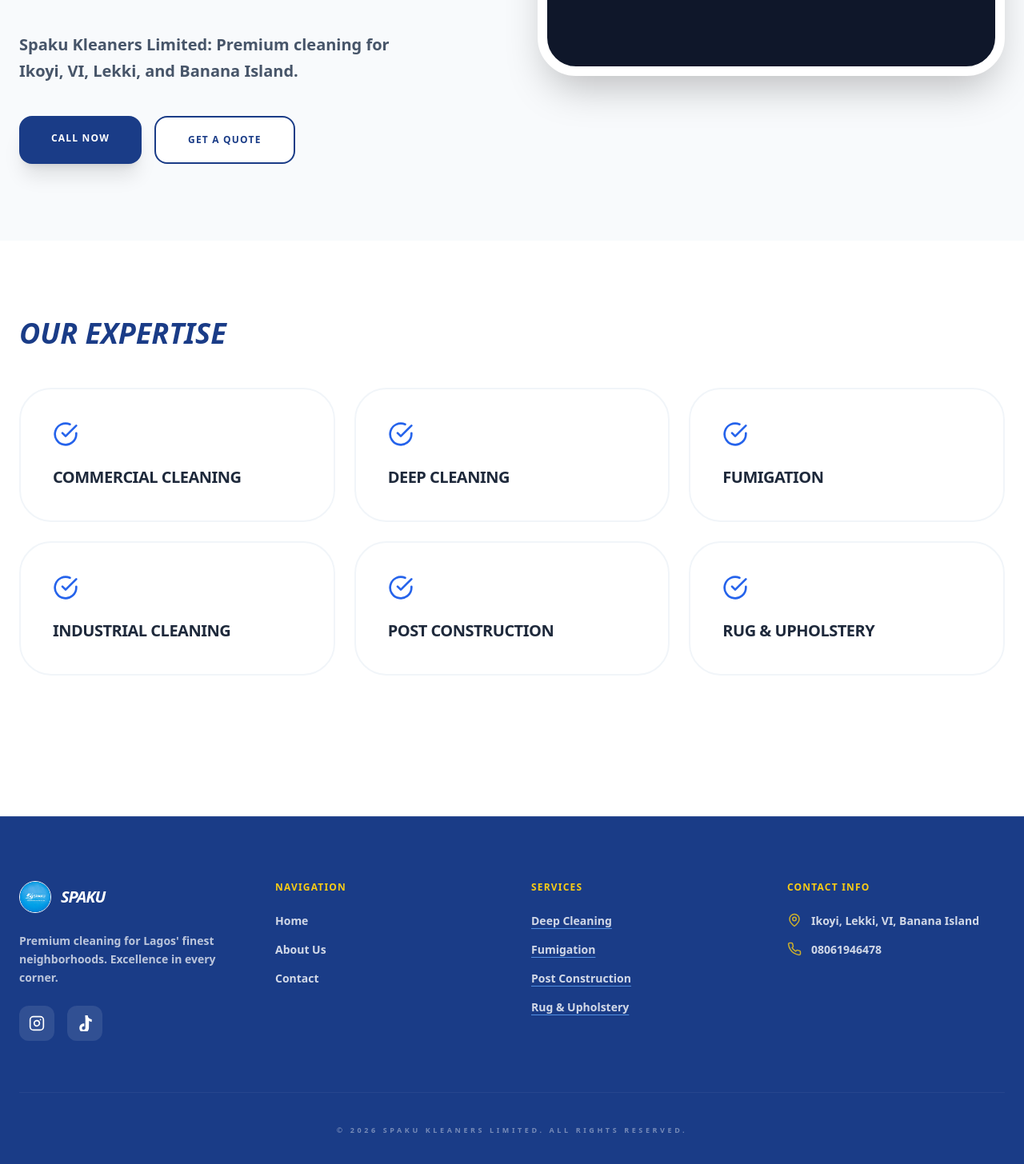
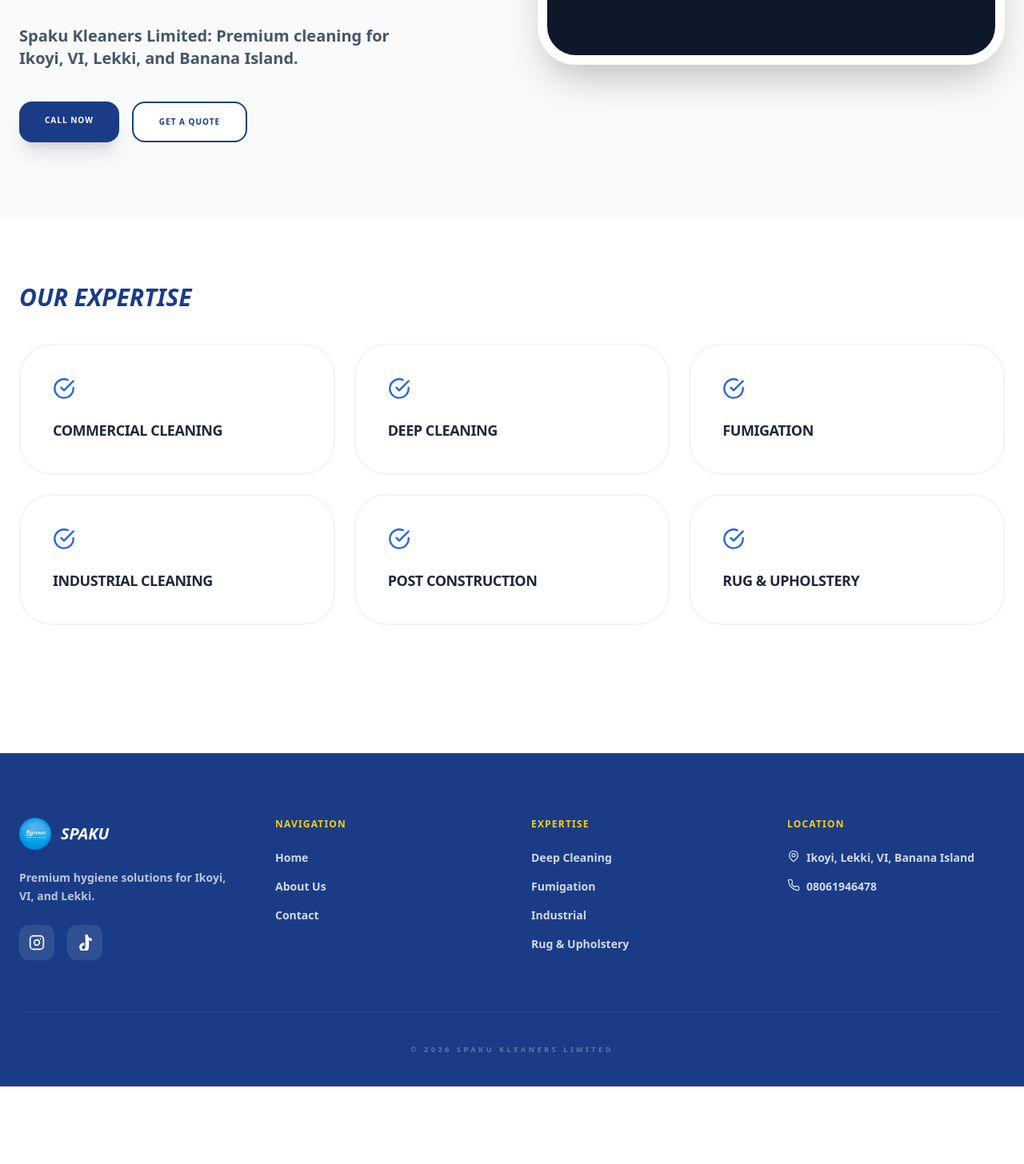
Before and after one commit to BIMBALLER/spaku, a React (Vite) app: page / in a window 1280 px wide. Shown: the part 520-1976 px from the top of the page at 80% size. After the commit the page ends 1879 px from the top, so only its background shows below. Built offline with nearby package versions, Linux system fonts and the light colour scheme; grey boxes are pictures that could not be loaded.

Commit message:
responsiveness updated

```diff
--- a/src/App.jsx
+++ b/src/App.jsx
@@ -1,6 +1,6 @@
 import React, { useState } from 'react';
 import { BrowserRouter as Router, Routes, Route, Link } from 'react-router-dom';
-import { Menu, X, CheckCircle, Mail, Phone, MapPin, Instagram, Star, Send, ArrowUpRight } from 'lucide-react';
+import { Menu, X, CheckCircle, Mail, Phone, MapPin, Instagram, Star, Send, ArrowUpRight, Check, RotateCcw } from 'lucide-react';
 
 // --- Shared Navbar ---
 const Navbar = () => {
@@ -8,7 +8,7 @@
   return (
     <nav className="fixed top-0 w-full z-50 bg-[#1a3c87] text-white px-6 h-20 flex items-center justify-between shadow-2xl">
       <div className="flex items-center gap-3">
-        <div className="h-10 w-10 bg-white rounded-full overflow-hidden border-2 border-white">
+        <div className="h-10 w-10 bg-white rounded-full overflow-hidden border-2 border-white shrink-0">
           <img src="/logo.jpg" alt="Logo" className="h-full w-full object-cover" />
         </div>
         <span className="text-xl font-black italic tracking-tighter uppercase">SPAKU</span>
@@ -39,42 +39,50 @@
 const Home = () => {
   const services = ["Commercial Cleaning", "Deep Cleaning", "Fumigation", "Industrial Cleaning", "Post Construction", "Rug & Upholstery"];
   return (
-    <div className="pt-20">
-      <section className="bg-slate-50 py-16 md:py-24 px-6">
-        <div className="max-w-7xl mx-auto grid lg:grid-cols-2 gap-16 items-center">
-          <div>
-            <div className="inline-flex items-center gap-2 bg-yellow-400 text-[#1a3c87] px-5 py-2 rounded-full font-black text-xs uppercase mb-8 shadow-lg">
-              <Star size={14} fill="currentColor" /> 30% OFF ALL SERVICES
+    <div className="pt-20 overflow-x-hidden">
+      <section className="bg-slate-50 py-12 md:py-24 px-6">
+        <div className="max-w-7xl mx-auto grid lg:grid-cols-2 gap-10 md:gap-16 items-center">
+          <div className="text-left">
+            <div className="inline-flex items-center gap-2 bg-yellow-400 text-[#1a3c87] px-4 py-2 rounded-full font-black text-[10px] uppercase mb-6 shadow-lg animate-pulse">
+              <Star size={12} fill="currentColor" /> 30% OFF ALL SERVICES
             </div>
-            <h1 className="text-6xl md:text-8xl font-black text-[#1a3c87] leading-[0.85] tracking-tighter mb-8 italic uppercase">
+            <h1 className="text-5xl md:text-8xl font-black text-[#1a3c87] leading-[0.85] tracking-tighter mb-8 italic uppercase">
               Spotless <br /> <span className="text-blue-600">Spaces.</span> <br /> Everytime.
             </h1>
-            <p className="text-slate-600 text-xl font-bold mb-10 max-w-lg leading-relaxed">
+            <p className="text-slate-600 text-lg md:text-xl font-bold mb-10 max-w-lg leading-relaxed">
               Spaku Kleaners Limited: Premium cleaning for Ikoyi, VI, Lekki, and Banana Island.
             </p>
             <div className="flex flex-wrap gap-4">
-              <a href="tel:08061946478" className="bg-[#1a3c87] text-white px-10 py-5 rounded-2xl font-black uppercase text-xs tracking-widest hover:bg-blue-800 transition-all shadow-xl">
+              <a href="tel:08061946478" className="bg-[#1a3c87] text-white px-8 py-4 rounded-2xl font-black uppercase text-[10px] tracking-widest hover:bg-blue-800 transition-all shadow-xl">
                 Call Now
               </a>
-              <Link to="/contact" className="bg-white text-[#1a3c87] border-2 border-[#1a3c87] px-10 py-5 rounded-2xl font-black uppercase text-xs tracking-widest hover:bg-slate-100 transition-all">
+              <Link to="/contact" className="bg-white text-[#1a3c87] border-2 border-[#1a3c87] px-8 py-4 rounded-2xl font-black uppercase text-[10px] tracking-widest hover:bg-slate-100 transition-all">
                 Get a Quote
               </Link>
             </div>
           </div>
 
-          <div className="relative rounded-[3rem] overflow-hidden shadow-2xl border-[12px] border-white aspect-video bg-slate-900">
-            <video src="/what.mp4" autoPlay muted loop playsInline className="w-full h-full object-cover" />
+          <div className="relative rounded-[2.5rem] md:rounded-[3rem] overflow-hidden shadow-2xl border-[6px] md:border-[12px] border-white aspect-video bg-slate-900">
+            <video
+              src="/what.mp4"
+              autoPlay
+              muted
+              loop
+              playsInline
+              webkit-playsinline="true"
+              className="w-full h-full object-cover"
+            />
           </div>
         </div>
       </section>
 
-      <section className="py-24 px-6 max-w-7xl mx-auto">
-        <h2 className="text-4xl font-black uppercase italic mb-12 text-[#1a3c87]">Our Expertise</h2>
-        <div className="grid grid-cols-1 md:grid-cols-3 gap-6">
+      <section className="py-20 px-6 max-w-7xl mx-auto">
+        <h2 className="text-3xl font-black uppercase italic mb-10 text-[#1a3c87] text-left">Our Expertise</h2>
+        <div className="grid grid-cols-1 md:grid-cols-3 gap-4 md:gap-6 text-left">
           {services.map((s) => (
-            <div key={s} className="bg-white border-2 border-slate-100 p-10 rounded-[2.5rem] hover:border-[#1a3c87] hover:shadow-2xl transition-all group">
-              <CheckCircle className="text-blue-600 mb-6 group-hover:scale-110 transition-transform" size={32} />
-              <h3 className="text-xl font-black uppercase text-slate-800 tracking-tight">{s}</h3>
+            <div key={s} className="bg-white border-2 border-slate-100 p-8 md:p-10 rounded-[2rem] md:rounded-[2.5rem] hover:border-[#1a3c87] hover:shadow-2xl transition-all group">
+              <CheckCircle className="text-blue-600 mb-6 group-hover:scale-110 transition-transform" size={28} />
+              <h3 className="text-lg font-black uppercase text-slate-800 tracking-tight">{s}</h3>
             </div>
           ))}
         </div>
@@ -83,114 +91,126 @@
   );
 };
 
+// --- Contact Page ---
+const Contact = () => {
+  const [status, setStatus] = useState("");
+
+  const handleSubmit = async (e) => {
+    e.preventDefault();
+    setStatus("sending");
+    const form = e.target;
+    const data = new FormData(form);
+
+    try {
+      const response = await fetch("https://formspree.io/f/mjkwrkkz", {
+        method: "POST",
+        body: data,
+        headers: { 'Accept': 'application/json' }
+      });
+
+      if (response.ok) {
+        setStatus("success");
+        form.reset();
+      } else {
+        setStatus("error");
+      }
+    } catch (error) {
+      setStatus("error");
+    }
+  };
+
+  return (
+    <div className="pt-32 pb-20 px-6 max-w-7xl mx-auto text-left">
+      <div className="grid lg:grid-cols-2 gap-12 md:gap-16">
+        <div>
+          <h2 className="text-6xl md:text-8xl font-black italic text-[#1a3c87] mb-8 uppercase tracking-tighter leading-none">Contact.</h2>
+          <div className="space-y-6">
+            <div className="flex items-center gap-4 text-lg md:text-xl font-black italic"><MapPin className="text-blue-600" size={24}/> Ikoyi, VI, Lekki, Banana Island</div>
+            <div className="flex items-center gap-4 text-lg md:text-xl font-black italic"><Phone className="text-blue-600" size={24}/> 08061946478</div>
+            <div className="flex items-center gap-4 text-lg md:text-xl font-black italic break-all"><Mail className="text-blue-600" size={24}/> spakucleaninglimited@yahoo.com</div>
+          </div>
+        </div>
+
+        <div className="bg-slate-950 p-8 md:p-10 rounded-[2.5rem] md:rounded-[3.5rem] shadow-2xl relative overflow-hidden min-h-[480px] flex flex-col justify-center">
+          {status === "success" ? (
+            <div className="text-center p-6 animate-in fade-in zoom-in duration-500">
+               <div className="w-24 h-24 bg-green-500 rounded-full flex items-center justify-center mx-auto mb-6 shadow-xl shadow-green-500/30">
+                  <Check className="text-white" size={48} strokeWidth={4} />
+               </div>
+               <h3 className="text-4xl font-black text-white uppercase italic tracking-tighter mb-3">Great Success!</h3>
+               <p className="text-slate-400 font-bold mb-10">Your message reached us. We'll be in touch shortly.</p>
+
+               <button
+                onClick={() => setStatus("")}
+                className="flex items-center gap-2 mx-auto bg-white/10 hover:bg-white/20 text-white px-6 py-3 rounded-xl font-black uppercase text-[10px] tracking-widest transition-all"
+               >
+                 <RotateCcw size={14} /> Send Another message
+               </button>
+            </div>
+          ) : (
+            <form onSubmit={handleSubmit} className="space-y-4 relative z-10">
+              <div className="mb-4">
+                 <h4 className="text-white font-black uppercase text-xs tracking-widest opacity-40">Booking Form</h4>
+              </div>
+              <input type="text" name="name" placeholder="YOUR NAME" className="w-full p-5 rounded-2xl bg-white/5 border border-white/10 text-white font-black focus:border-blue-500 outline-none transition-all" required />
+              <input type="email" name="email" placeholder="EMAIL ADDRESS" className="w-full p-5 rounded-2xl bg-white/5 border border-white/10 text-white font-black focus:border-blue-500 outline-none transition-all" required />
+              <textarea name="message" placeholder="CLEANING NEEDS..." className="w-full p-5 rounded-2xl bg-white/5 border border-white/10 text-white font-black h-32 focus:border-blue-500 outline-none transition-all"></textarea>
+              <button
+                type="submit"
+                disabled={status === "sending"}
+                className="w-full bg-blue-600 hover:bg-white hover:text-blue-900 transition-all p-5 rounded-2xl font-black text-white flex items-center justify-center gap-2 tracking-widest uppercase disabled:opacity-50"
+              >
+                {status === "sending" ? "SENDING..." : <>SEND REQUEST <Send size={18}/></>}
+              </button>
+              {status === "error" && <p className="text-red-500 text-xs font-black text-center mt-2">Something went wrong. Please try again.</p>}
+            </form>
+          )}
+        </div>
+      </div>
+    </div>
+  );
+};
+
 // --- About Page ---
 const About = () => (
-  <div className="pt-40 pb-20 px-6 max-w-4xl mx-auto text-left">
-    <h1 className="text-6xl font-black italic text-[#1a3c87] mb-8 uppercase tracking-tighter">About Us</h1>
-    <p className="text-2xl font-bold text-slate-700 leading-relaxed border-l-8 border-blue-600 pl-6 mb-10">
-      At Spaku Kleaners Limited, we pride ourselves on delivering top-notch cleaning solutions tailored to meet the unique needs of our clients in Lagos.
+  <div className="pt-32 pb-20 px-6 max-w-4xl mx-auto text-left">
+    <h1 className="text-5xl md:text-7xl font-black italic text-[#1a3c87] mb-8 uppercase tracking-tighter">About Us</h1>
+    <p className="text-xl md:text-2xl font-bold text-slate-700 leading-relaxed border-l-8 border-blue-600 pl-6 mb-10">
+      Redefining cleaning excellence for Lagos.
     </p>
-    <div className="bg-slate-100 p-10 rounded-[3rem] border border-slate-200">
+    <div className="bg-slate-100 p-8 md:p-12 rounded-[2.5rem] md:rounded-[3rem] border border-slate-200">
       <h3 className="text-2xl font-black text-[#1a3c87] mb-4 uppercase">Our Commitment</h3>
       <p className="font-bold text-slate-600 leading-relaxed">
-         Our dedicated team is committed to ensuring your spaces are spotless, hygienic, and welcoming.
+         Our team ensures your spaces are spotless, hygienic, and welcoming. We use eco-friendly materials to protect your environment and health.
       </p>
     </div>
   </div>
 );
 
-// --- Contact Page ---
-const Contact = () => (
-  <div className="pt-40 pb-20 px-6 max-w-7xl mx-auto text-left">
-    <div className="grid lg:grid-cols-2 gap-16">
-      <div>
-        <h2 className="text-7xl font-black italic text-[#1a3c87] mb-8 uppercase tracking-tighter">Contact.</h2>
-        <div className="space-y-6">
-          <div className="flex items-center gap-4 text-xl font-black italic"><MapPin className="text-blue-600" size={24}/> Ikoyi, VI, Lekki, Banana Island</div>
-          <div className="flex items-center gap-4 text-xl font-black italic"><Phone className="text-blue-600" size={24}/> 08061946478</div>
-          <div className="flex items-center gap-4 text-xl font-black italic"><Mail className="text-blue-600" size={24}/> spakucleaninglimited@yahoo.com</div>
-        </div>
-      </div>
-      <div className="bg-slate-950 p-10 rounded-[3rem] shadow-2xl">
-        <form action="https://formspree.io/f/mjkwrkkz" method="POST" className="space-y-4">
-          <input type="text" name="name" placeholder="YOUR NAME" className="w-full p-5 rounded-2xl bg-white/10 text-white font-black border border-white/10 focus:border-blue-500 outline-none" required />
-          <input type="email" name="email" placeholder="EMAIL ADDRESS" className="w-full p-5 rounded-2xl bg-white/10 text-white font-black border border-white/10 focus:border-blue-500 outline-none" required />
-          <textarea name="message" placeholder="TELL US ABOUT YOUR CLEANING NEEDS..." className="w-full p-5 rounded-2xl bg-white/10 text-white font-black h-32 border border-white/10 focus:border-blue-500 outline-none"></textarea>
-          <button className="w-full bg-blue-600 hover:bg-white hover:text-blue-900 transition-all p-5 rounded-2xl font-black text-white flex items-center justify-center gap-2 tracking-widest uppercase">SEND REQUEST <Send size={20}/></button>
-        </form>
-      </div>
-    </div>
-  </div>
-);
-
 // --- Detailed Footer ---
-const Footer = () => {
-  return (
-    <footer className="bg-[#1a3c87] text-white pt-20 pb-10 border-t border-white/10 px-6 mt-20 text-left">
+const Footer = () => (
+    <footer className="bg-[#1a3c87] text-white pt-20 pb-10 px-6 mt-20 text-left border-t border-white/5">
       <div className="max-w-7xl mx-auto grid grid-cols-1 md:grid-cols-2 lg:grid-cols-4 gap-12 mb-16">
-        {/* Brand Column */}
         <div className="space-y-6">
           <div className="flex items-center gap-3">
-            <div className="h-10 w-10 bg-white rounded-full overflow-hidden border border-white">
-              <img src="/logo.jpg" alt="Logo" className="h-full w-full object-cover" />
-            </div>
-            <span className="text-xl font-black italic tracking-tighter uppercase">SPAKU</span>
+            <div className="h-10 w-10 bg-white rounded-full overflow-hidden shrink-0"><img src="/logo.jpg" alt="Logo" className="w-full h-full object-cover" /></div>
+            <span className="text-xl font-black italic uppercase">SPAKU</span>
           </div>
-          <p className="text-sm font-bold opacity-70 leading-relaxed">
-            Premium cleaning for Lagos' finest neighborhoods. Excellence in every corner.
-          </p>
+          <p className="text-sm font-bold opacity-70 leading-relaxed max-w-xs">Premium hygiene solutions for Ikoyi, VI, and Lekki.</p>
           <div className="flex gap-4">
-            <a href="https://instagram.com/spaku_kleaners" target="_blank" rel="noreferrer" className="bg-white/10 p-3 rounded-xl hover:bg-yellow-400 hover:text-blue-900 transition-all">
-              <Instagram size={20} />
-            </a>
-            {/* TikTok Link */}
-            <a href="https://tiktok.com/@spaku.kleanerslimited" target="_blank" rel="noreferrer" className="bg-white/10 p-3 rounded-xl hover:bg-black transition-all">
-              <svg width="20" height="20" viewBox="0 0 24 24" fill="currentColor">
-                <path d="M12.525.02c1.31-.02 2.61-.01 3.91-.02.08 1.53.63 3.09 1.75 4.17 1.12 1.11 2.7 1.62 4.24 1.79v4.03c-1.44-.17-2.89-.6-4.13-1.47-.13 3.35-.14 6.7-.13 10.05-.03 2.1-.8 4.25-2.4 5.68-1.74 1.61-4.32 2.22-6.55 1.61-2.22-.55-4.15-2.2-4.9-4.32-.88-2.35-.38-5.18 1.34-7.01 1.4-1.57 3.53-2.36 5.62-2.13v4.18c-.8-.19-1.66-.08-2.36.35-.8.5-1.29 1.4-1.25 2.33.02 1.1.84 2.11 1.93 2.31 1.05.23 2.27-.15 2.87-1.07.28-.46.39-1.01.38-1.55-.02-4.34-.01-8.68-.01-13.03Z"/>
-              </svg>
+            <a href="https://instagram.com/spaku.kleaners" className="bg-white/10 p-3 rounded-xl hover:bg-yellow-400 hover:text-blue-900 transition-all"><Instagram size={20} /></a>
+            <a href="https://tiktok.com/@spaku.kleanerslimited" className="bg-white/10 p-3 rounded-xl hover:bg-black transition-all">
+                <svg width="20" height="20" viewBox="0 0 24 24" fill="currentColor"><path d="M12.525.02c1.31-.02 2.61-.01 3.91-.02.08 1.53.63 3.09 1.75 4.17 1.12 1.11 2.7 1.62 4.24 1.79v4.03c-1.44-.17-2.89-.6-4.13-1.47-.13 3.35-.14 6.7-.13 10.05-.03 2.1-.8 4.25-2.4 5.68-1.74 1.61-4.32 2.22-6.55 1.61-2.22-.55-4.15-2.2-4.9-4.32-.88-2.35-.38-5.18 1.34-7.01 1.4-1.57 3.53-2.36 5.62-2.13v4.18c-.8-.19-1.66-.08-2.36.35-.8.5-1.29 1.4-1.25 2.33.02 1.1.84 2.11 1.93 2.31 1.05.23 2.27-.15 2.87-1.07.28-.46.39-1.01.38-1.55-.02-4.34-.01-8.68-.01-13.03Z"/></svg>
             </a>
           </div>
         </div>
-
-        {/* Links */}
-        <div>
-          <h4 className="font-black uppercase text-xs tracking-widest mb-6 text-yellow-400">Navigation</h4>
-          <ul className="space-y-4 font-bold text-sm opacity-80">
-            <li><Link to="/" className="hover:text-yellow-400 transition-colors">Home</Link></li>
-            <li><Link to="/services" className="hover:text-yellow-400 transition-colors">About Us</Link></li>
-            <li><Link to="/contact" className="hover:text-yellow-400 transition-colors">Contact</Link></li>
-          </ul>
-        </div>
-
-        {/* Expertise */}
-        <div>
-          <h4 className="font-black uppercase text-xs tracking-widest mb-6 text-yellow-400">Services</h4>
-          <ul className="space-y-4 font-bold text-sm opacity-80 underline underline-offset-4 decoration-blue-400">
-            <li>Deep Cleaning</li>
-            <li>Fumigation</li>
-            <li>Post Construction</li>
-            <li>Rug & Upholstery</li>
-          </ul>
-        </div>
-
-        {/* Contact info */}
-        <div>
-          <h4 className="font-black uppercase text-xs tracking-widest mb-6 text-yellow-400">Contact Info</h4>
-          <div className="space-y-4 opacity-80 text-sm font-bold">
-            <div className="flex gap-3"><MapPin size={18} className="text-yellow-400 shrink-0"/> Ikoyi, Lekki, VI, Banana Island</div>
-            <div className="flex gap-3"><Phone size={18} className="text-yellow-400 shrink-0"/> 08061946478</div>
-          </div>
-        </div>
+        <div><h4 className="font-black uppercase text-xs tracking-widest mb-6 text-yellow-400">Navigation</h4><ul className="space-y-4 font-bold text-sm opacity-80"><li><Link to="/" className="hover:text-yellow-400 transition-colors">Home</Link></li><li><Link to="/services" className="hover:text-yellow-400 transition-colors">About Us</Link></li><li><Link to="/contact" className="hover:text-yellow-400 transition-colors">Contact</Link></li></ul></div>
+        <div><h4 className="font-black uppercase text-xs tracking-widest mb-6 text-yellow-400">Expertise</h4><ul className="space-y-4 font-bold text-sm opacity-80"><li>Deep Cleaning</li><li>Fumigation</li><li>Industrial</li><li>Rug & Upholstery</li></ul></div>
+        <div><h4 className="font-black uppercase text-xs tracking-widest mb-6 text-yellow-400">Location</h4><div className="space-y-4 opacity-80 text-sm font-bold flex flex-col items-start"><span className="flex gap-2"><MapPin size={16}/> Ikoyi, Lekki, VI, Banana Island</span><span className="flex gap-2"><Phone size={16}/> 08061946478</span></div></div>
       </div>
-
-      <div className="max-w-7xl mx-auto pt-10 border-t border-white/5 text-center">
-        <p className="font-black uppercase text-[9px] tracking-[0.4em] opacity-40">
-          © 2026 SPAKU KLEANERS LIMITED. ALL RIGHTS RESERVED.
-        </p>
-      </div>
+      <div className="pt-10 border-t border-white/5 text-center"><p className="text-[9px] font-black opacity-30 tracking-[0.4em]">© 2026 SPAKU KLEANERS LIMITED</p></div>
     </footer>
-  );
-};
+);
 
 // --- Main Router ---
 export default function App() {
```
